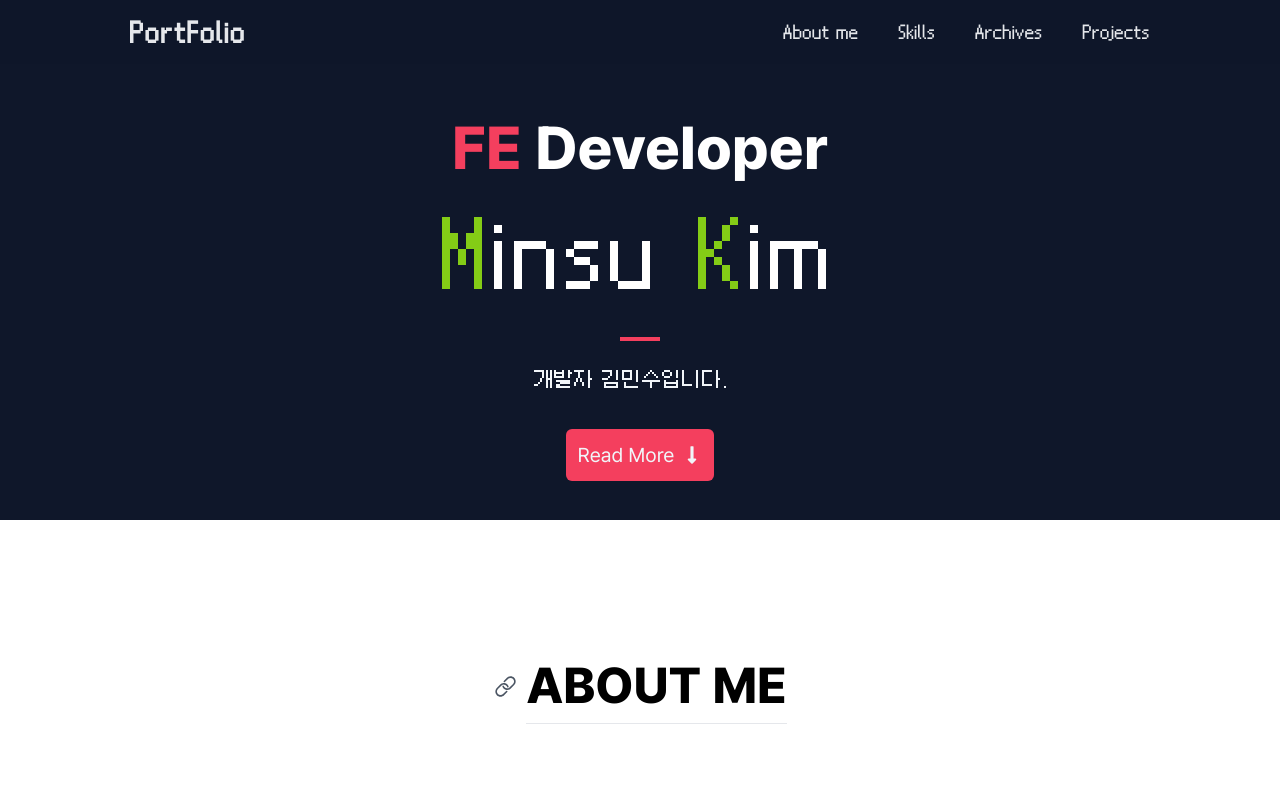
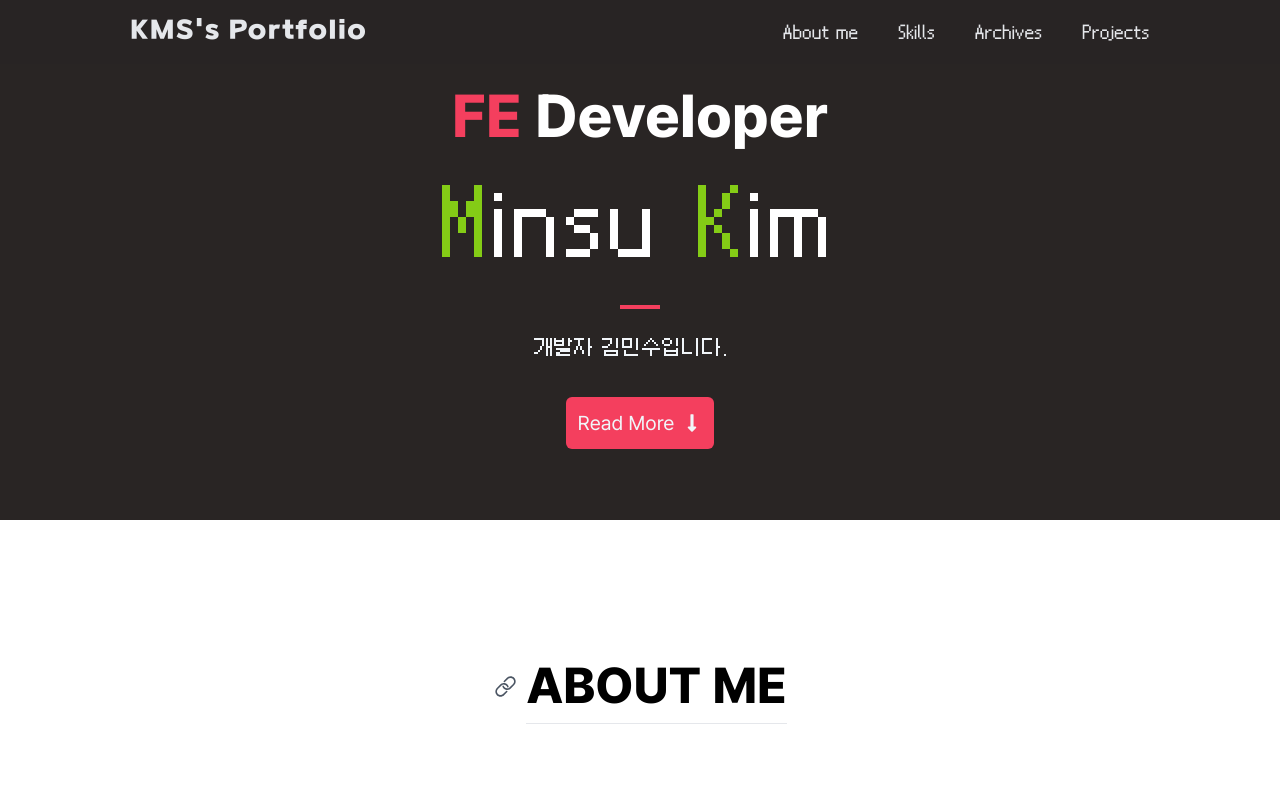
Before and after one commit to yoyobar/portfolio, a Next.js app: page / in a window 1280 px wide. Shown: the top 800 px of the page. Built offline with nearby package versions, Linux system fonts and the light colour scheme.

Commit message:
Fix: 레이아웃 문제 수정, 푸터 추가

```diff
--- a/app/layout.tsx
+++ b/app/layout.tsx
@@ -2,6 +2,7 @@ import type { Metadata } from 'next';
 import { metadata as meta } from './config/metadata';
 import './globals.css';
 import { pretendard } from '@/util/fonts';
+import Header from '@/components/header';
 
 export const metadata: Metadata = {
     metadataBase: new URL(meta.url),
@@ -26,7 +27,7 @@ export default function RootLayout({
     return (
         <html lang="ko" className={`${pretendard.className}`}>
             <body>
-                <div className="main_root overflow-hidden">{children}</div>
+                <div className="main_root w-full h-full overflow-x-hidden">{children}</div>
                 <div className="portal_root"></div>
             </body>
         </html>
--- a/app/page.tsx
+++ b/app/page.tsx
@@ -1,5 +1,6 @@
 import About from '@/components/about';
 import Archive from '@/components/archive';
+import Footer from '@/components/footer';
 import Header from '@/components/header';
 import Intro from '@/components/intro';
 import Project from '@/components/project';
@@ -11,14 +12,15 @@ export default function Home() {
         <>
             <div className="font-pretendard">
                 <div className="scroll-end"></div>
-                <ScrollController />
                 <Header />
                 <Intro />
                 <About />
                 <Skill />
                 <Archive />
                 <Project />
+                <Footer />
             </div>
+            <ScrollController />
         </>
     );
 }
--- a/components/ScrollController.tsx
+++ b/components/ScrollController.tsx
@@ -38,7 +38,7 @@ const ScrollController = () => {
                 whileHover={{ opacity: 1 }}
                 whileTap={{ translateY: -20 }}
                 transition={{ type: 'spring' }}
-                className="fixed z-50 cursor-pointer flex justify-center items-center w-12 h-12 bottom-5 right-5 bg-gray-600 opacity-75 rounded-sm"
+                className="fixed z-50 cursor-pointer flex justify-center items-center w-12 h-12 bottom-5 right-5 bg-stone-600 opacity-75 rounded-sm"
             >
                 <FaAngleDoubleUp className="text-gray-100 text-2xl" />
             </motion.button>
--- a/components/archive/index.tsx
+++ b/components/archive/index.tsx
@@ -27,7 +27,7 @@ const Archive = () => {
 
     return (
         <>
-            <div className="relative w-full py-32 flex justify-center items-center bg-stone-900 h-fit">
+            <div className="relative w-full py-32 flex justify-center items-center bg-stone-800 h-fit">
                 <div className="max-w-[1200px] w-full flex flex-col items-center justify-center mb-20">
                     <div className="flex mb-20 gap-2 relative justify-center items-center">
                         <div onClick={scrollHandler} className="cursor-pointer w-[25px] h-[25px]">
--- /dev/null
+++ b/components/footer/index.tsx
@@ -0,0 +1,39 @@
+'use client';
+import { coding } from '@/util/fonts';
+import { FaGithub } from 'react-icons/fa';
+import { TbWorld } from 'react-icons/tb';
+import { twMerge as tw } from 'tailwind-merge';
+import { SiNextdotjs } from 'react-icons/si';
+import { IoLogoVercel } from 'react-icons/io5';
+
+const Footer = () => {
+    const githubHandler = () => {
+        window.open('https://github.com/yoyobar');
+    };
+    const webHandler = () => {
+        window.open('https://wiki.yoyobar.xyz');
+    };
+    const nextHandler = () => {
+        window.open('https://nextjs.org/');
+    };
+    const vercelHandler = () => {
+        window.open('https://vercel.com/');
+    };
+
+    return (
+        <div className="relative z-20 w-full h-[200px] bg-stone-800 flex flex-col items-center pt-10 gap-4">
+            <div className="flex gap-8 text-gray-200 items-center">
+                <FaGithub onClick={githubHandler} className="text-[45px] cursor-pointer hover:text-gray-400" />
+
+                <TbWorld onClick={webHandler} className="text-[50px] cursor-pointer hover:text-gray-400" />
+            </div>
+            <div className={tw('text-gray-200', coding.className)}>© 2024. Min Su Kim. All rights reserved.</div>
+            <div className={tw('text-gray-200 flex gap-2 items-center', coding.className)}>
+                Powered By <SiNextdotjs onClick={nextHandler} className="text-2xl hover:text-gray-400 cursor-pointer" />{' '}
+                <IoLogoVercel onClick={vercelHandler} className="text-2xl hover:text-gray-400 cursor-pointer" />
+            </div>
+        </div>
+    );
+};
+
+export default Footer;
--- a/components/header/index.tsx
+++ b/components/header/index.tsx
@@ -1,10 +1,10 @@
 'use client';
-import { useEffect, useState } from 'react';
+import { useState } from 'react';
 import { motion } from 'framer-motion';
 import { RxHamburgerMenu } from 'react-icons/rx';
 import { IoMdClose } from 'react-icons/io'; // Close icon
 import { twMerge as tw } from 'tailwind-merge';
-import { coding } from '@/util/fonts';
+import { aggro, coding } from '@/util/fonts';
 
 const list = {
     open: { opacity: 1, x: 0 },
@@ -58,14 +58,17 @@ const Header = () => {
         <>
             <div
                 className={tw(
-                    'select-none px-10 lg:px-[130px] fixed z-50 w-full h-16 flex items-center justify-between bg-slate-900 bg-opacity-75',
+                    'select-none px-10 fixed lg:px-[130px] z-50 w-full h-16 flex items-center justify-between bg-stone-800 bg-opacity-75',
                     coding.className
                 )}
             >
                 <div
                     onClick={scrollTopHandler}
-                    className="hover:text-white tracking-wider cursor-pointer text-2xl font-semibold text-gray-200"
-                >{`PortFolio`}</div>
+                    className={tw(
+                        'hover:text-lime-400 tracking-wider cursor-pointer text-2xl text-gray-200',
+                        aggro.className
+                    )}
+                >{`KMS's Portfolio`}</div>
                 <div className="hidden lg:flex gap-10">
                     <div
                         onClick={aboutScrollHandler}
--- a/components/intro/index.tsx
+++ b/components/intro/index.tsx
@@ -1,6 +1,5 @@
 'use client';
 import React from 'react';
-import Title from '../header';
 import { motion } from 'framer-motion';
 import { FaLongArrowAltDown } from 'react-icons/fa';
 import { TypeAnimation } from 'react-type-animation';
@@ -15,8 +14,7 @@ const Intro = () => {
 
     return (
         <>
-            <Title />
-            <div className="pt-[64px] h-[520px] w-full bg-slate-900 flex flex-col justify-center items-center text-slate-100 relative">
+            <div className="h-[520px] w-full bg-stone-800 flex flex-col justify-center items-center text-slate-100 relative">
                 <div className="text-white text-[40px] md:text-[60px] font-extrabold">
                     <span className="text-rose-500">FE</span> {` Developer`}
                 </div>
--- a/components/project/index.tsx
+++ b/components/project/index.tsx
@@ -33,7 +33,6 @@ const Project = () => {
                     <AdminProject />
                     <WeatherProject />
                 </div>
-
                 <footer className="hidden select-none 2xl:flex absolute text-[200px] -rotate-[-14deg] -left-10 -bottom-14 text-white opacity-50 gap-2">
                     <span className={coding.className}>
                         Pro<span className="text-lime-500">j</span>ects
```
